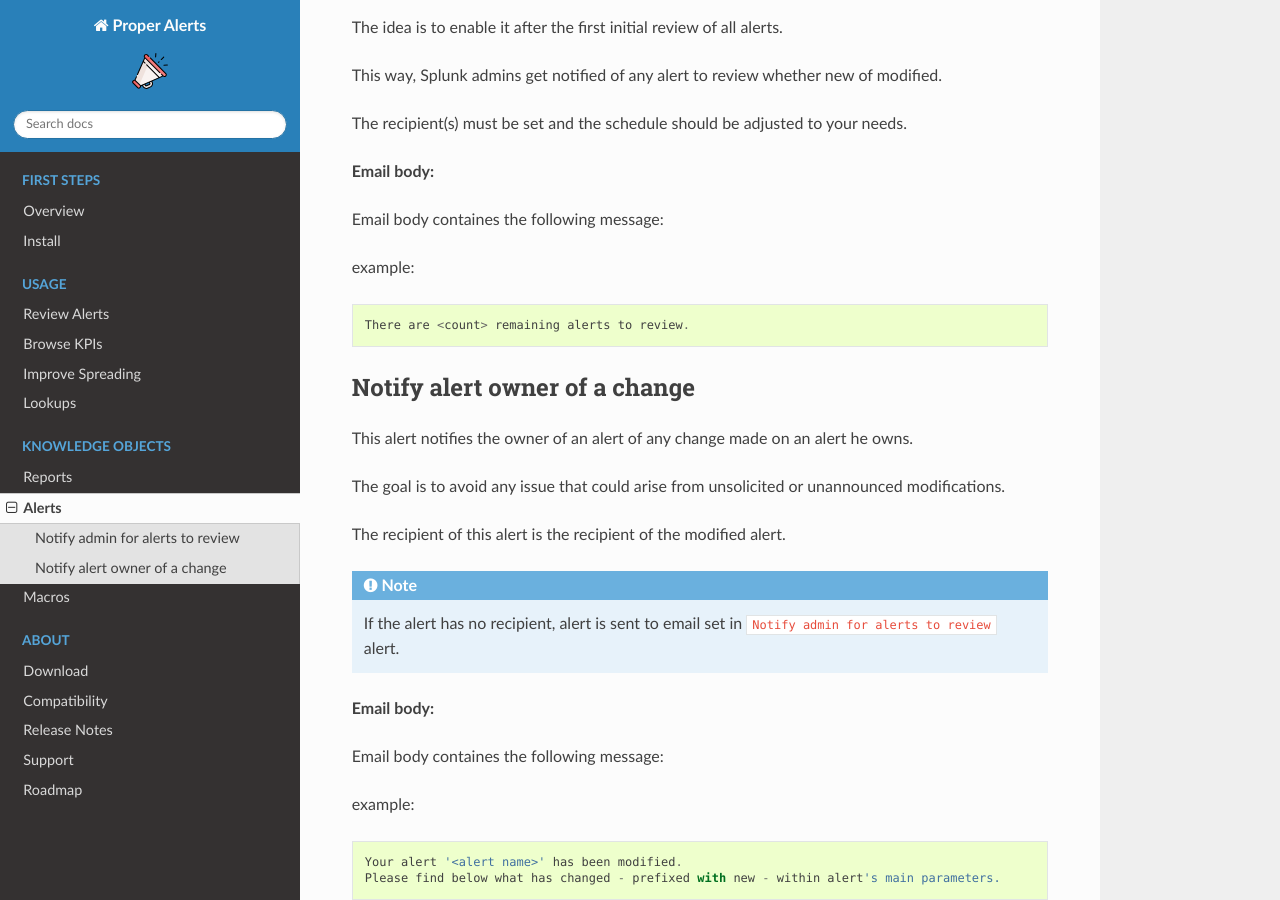
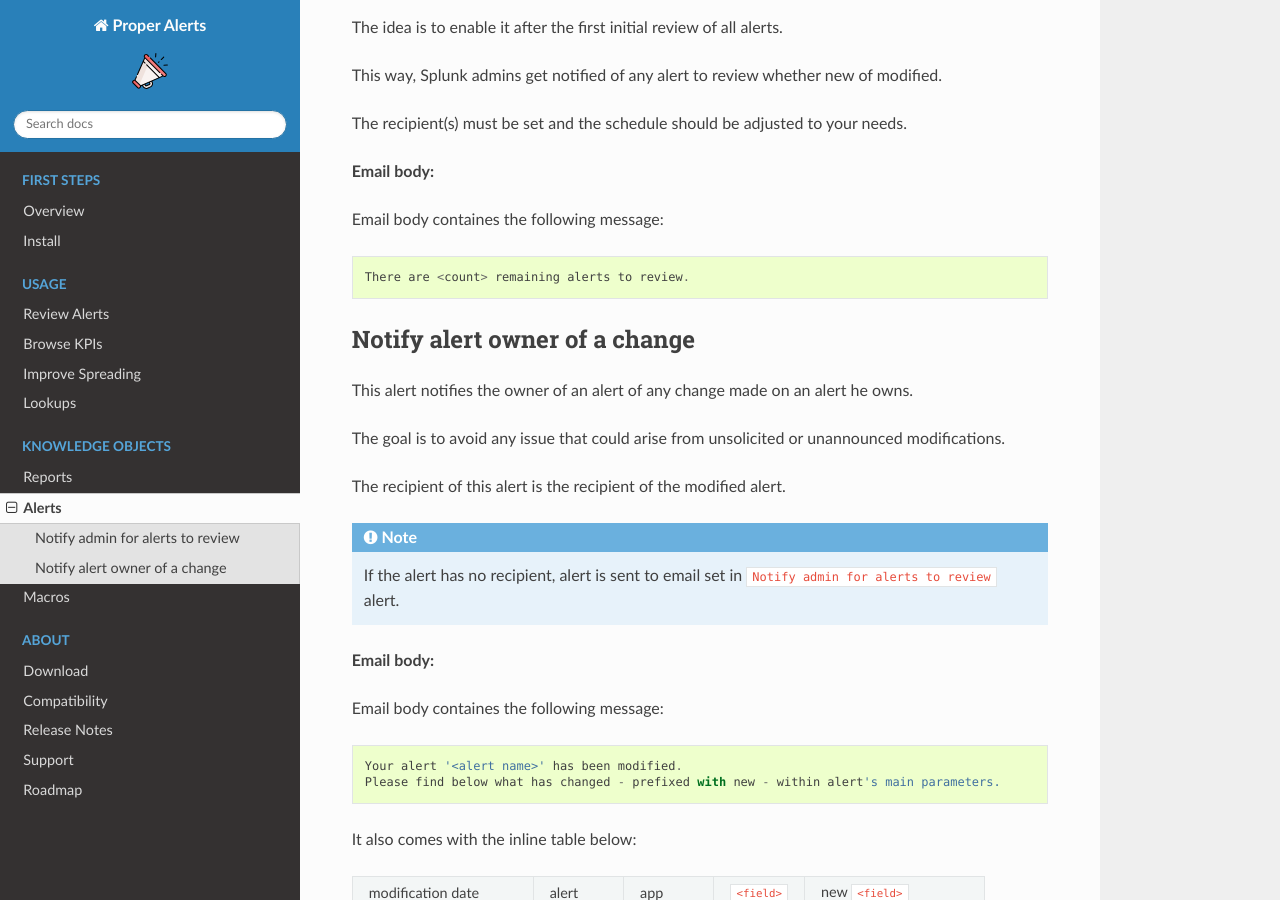
Before and after one commit to a-l-h/splunk-app-proper-alerts, a Sphinx documentation site: the page built from doc/alerts.rst, in a window 1280 px wide and 900 px high, scrolled down 248 px. Built offline with Sphinx 7.4.7 and the Read the Docs theme 2.0.0, drawn with Linux system fonts in a browser that asks for light colours; cross-references to code outside the pages are shown as plain code.

Commit message:
Update alerts.rst

```diff
--- a/doc/alerts.rst
+++ b/doc/alerts.rst
@@ -14,9 +14,7 @@
 
 **Email body:**
 
-Email body containes the following message:
-
-example::
+Email body containes the following message::
 
    There are <count> remaining alerts to review.
 
@@ -33,9 +31,7 @@
 
 **Email body:**
 
-Email body containes the following message:
-
-example::
+Email body containes the following message::
 
    Your alert '<alert name>' has been modified.
    Please find below what has changed - prefixed with new - within alert's main parameters.
```
Also changed, not shown: other parts of doc/alerts.rst (+1 -1 lines).
